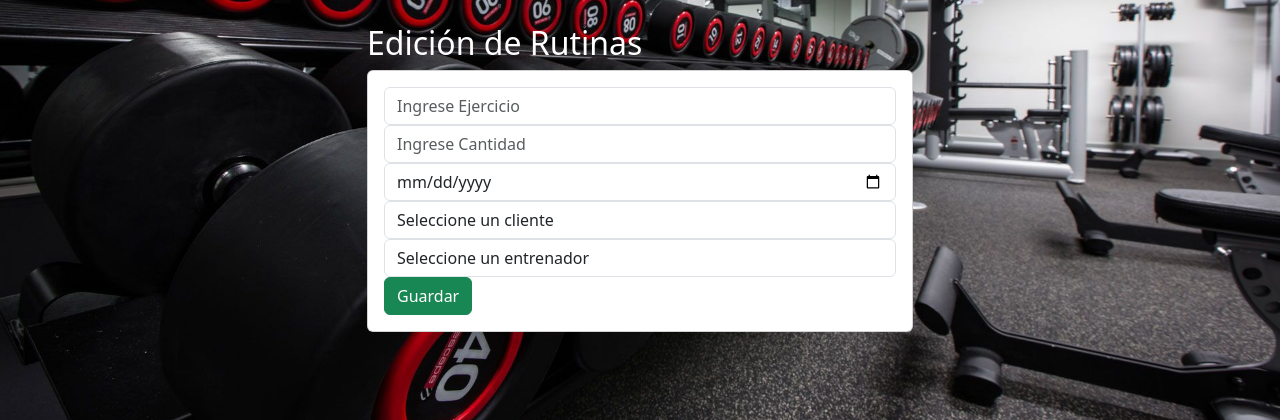
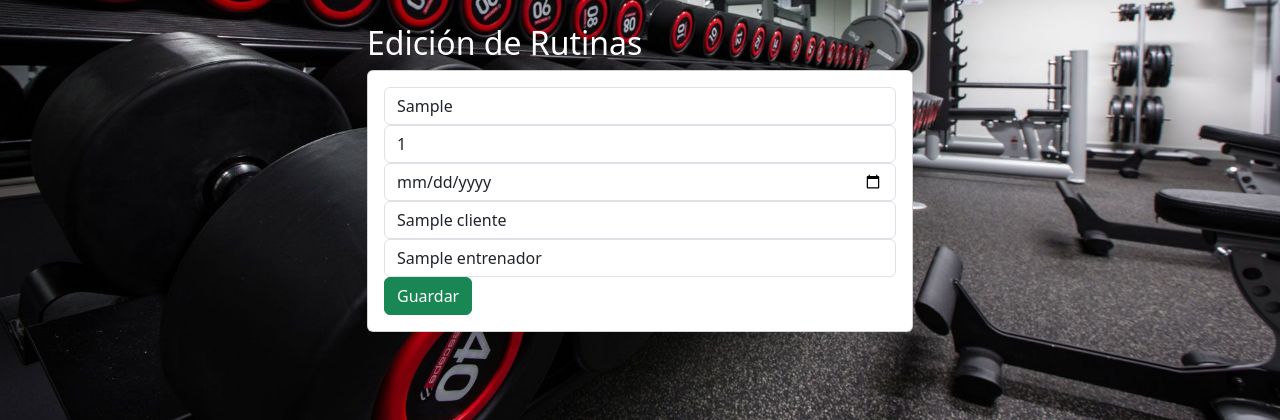
Before and after one commit to FrancoHtmlx/gymMaxPower.github.io, a Django app: page /rutinas/edicionRutina/1 in a window 1280 px wide. Shown: the part 80-500 px from the top of the page. Run offline with Django 5.2, Linux system fonts and the light colour scheme; a user stored in the database is signed in; tables that the repository leaves empty hold one stand-in row (values such as "Sample post").

Commit message:
add en todos los archivos

```diff
--- a/Aplicaciones/Academico/templates/edicionRutina.html
+++ b/Aplicaciones/Academico/templates/edicionRutina.html
@@ -9,21 +9,21 @@
         <div class="card">
             <div class="card-body">
                 <form action="/rutinas/editarRutina/" method="POST">{% csrf_token %}
-                    <input type="hidden" name="idRutina" value="{{ rutinas.idRutina }}">
+                    <input type="hidden" name="txtidRutina" value="{{ rutina.idRutina }}">
                     <div class="form-group">
-                        <input type="text" id="txtEjercicio" name="txtEjercicio" value="{{ rutinas.ejercicio }}" class="form-control" placeholder="Ingrese Ejercicio" maxlength="50" required>
+                        <input type="text" id="txtEjercicio" name="txtEjercicio" value="{{ rutina.ejercicio }}" class="form-control" placeholder="Ingrese Ejercicio" maxlength="50" required>
                     </div>
                     <div class="form-group">
-                        <input type="number" id="integerCantidad" name="integerCantidad" value="{{ rutinas.integerCantidad }}" class="form-control" placeholder="Ingrese Cantidad" required>
+                        <input type="number" id="integerCantidad" name="integerCantidad" value="{{ rutina.cantidad }}" class="form-control" placeholder="Ingrese Cantidad" required>
                     </div>
                     <div class="form-group">
-                        <input type="date" id="dateFecha" name="dateFecha" value="{{ rutinas.fecha }}" class="form-control" required>
+                        <input type="date" id="dateFecha" name="dateFecha" value="{{ rutina.fecha }}" class="form-control" required>
                     </div>
                     <div class="form-group">
                         <select name="txtidCliente" class="form-control" required>
                             <option value="">Seleccione un cliente</option>
                             {% for cliente in clientes %}
-                            <option value="{{ cliente.idCliente }}" {% if cliente.idCliente == rutinas.idCliente.idCliente %}selected{% endif %}>{{ cliente.nombre }}</option>
+                            <option value="{{ cliente.idCliente }}" {% if cliente.idCliente == rutina.idCliente.idCliente %}selected{% endif %}>{{ cliente.nombre }}</option>
                             {% endfor %}
                         </select>
                     </div>
@@ -31,7 +31,7 @@
                         <select name="txtidEntrenador" class="form-control" required>
                             <option value="">Seleccione un entrenador</option>
                             {% for entrenador in entrenadores %}
-                            <option value="{{ entrenador.idEntrenador }}" {% if entrenador.idEntrenador == rutinas.idEntrenador.idEntrenador %}selected{% endif %}>{{ entrenador.nombre }}</option>
+                            <option value="{{ entrenador.idEntrenador }}" {% if entrenador.idEntrenador == rutina.idEntrenador.idEntrenador %}selected{% endif %}>{{ entrenador.nombre }}</option>
                             {% endfor %}
                         </select>
                     </div>
```
Also changed, not shown: Aplicaciones/Academico/templates/gestionRutinas.html (line endings or trailing spaces).
